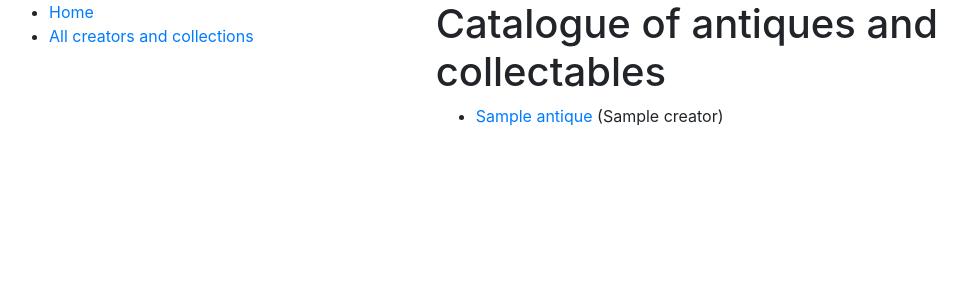
After one commit to jennie6151/inwiththeold, a Django app: page /antiqueProjectApp/Antiques/ in a window 1280 px wide. The commit adds this page. Shown: the top 300 px of the page, without its empty margins (6-973 px from the left). Run offline with Django 3.2, Linux system fonts and the light colour scheme; tables that the repository leaves empty hold one stand-in row (values such as "Sample post"); some libraries are stand-ins or nearby versions.

Commit message:
Antique catalogue/list html added

```diff
--- a/antiqueProjectApp/admin.py
+++ b/antiqueProjectApp/admin.py
@@ -9,4 +9,4 @@ admin.site.register(AntiqueType)
 
 @admin.register(Antique)
 class AntiqueAdmin(admin.ModelAdmin):
-    list_display = ('Antique', 'Creator', 'display_AntiqueType')
+   list_display = ('AntiqueName', 'Creator', 'display_AntiqueType')
--- a/antiqueProjectApp/models.py
+++ b/antiqueProjectApp/models.py
@@ -13,7 +13,7 @@ from django.urls import reverse
 
 class Antique(models.Model):
     """Model representing an antique/collectable/artefact"""
-    Antique = models.CharField(max_length=200)
+    AntiqueName = models.CharField(max_length=200)
 
     Creator = models.ForeignKey('Creator', on_delete=models.SET_NULL, null=True)
 
@@ -26,7 +26,7 @@ class Antique(models.Model):
     Price= models.DecimalField(max_digits=10, decimal_places=2, default=0)
 
     def __str__(self):
-        return self.Antique
+        return self.AntiqueName
 
     def get_absolute_url(self):
         return reverse('antique-detail', args=[str(self.id)])
--- /dev/null
+++ b/antiqueProjectApp/templates/antiqueProjectApp/antique_list.html
@@ -0,0 +1,16 @@
+{% extends "base_generic.html" %}
+
+{% block content %}
+  <h1>Catalogue of antiques and collectables</h1>
+  {% if antique_list %}
+  <ul>
+    {% for Antique in antique_list %}
+      <li>
+        <a href="{{ Antique.get_absolute_url }}">{{ Antique.AntiqueName }}</a> ({{Antique.Creator}})
+      </li>
+    {% endfor %}
+  </ul>
+  {% else %}
+    <p>There are no antiques to see here.</p>
+  {% endif %}
+{% endblock %}
--- a/antiqueProjectApp/templates/base_generic.html
+++ b/antiqueProjectApp/templates/base_generic.html
@@ -18,7 +18,7 @@
                   {% block sidebar %}
                     <ul class="sidebar-nav">
                       <li><a href="{% url 'index' %}">Home</a></li>
-                      <li><a href="">All antiques and collectables</a></li>
+
                       <li><a href="">All creators and collections</a></li>
                     </ul>
                  {% endblock %}
--- a/antiqueProjectApp/urls.py
+++ b/antiqueProjectApp/urls.py
@@ -3,4 +3,6 @@ from . import views
 
 urlpatterns = [
   path('', views.index, name='index'),
+  path('Antiques/', views.AntiqueListView.as_view(), name='antiques'),
+  path('Antique/<int:pk>', views.AntiqueDetailView.as_view(), name='antique-detail'),
 ]
--- a/antiqueProjectApp/views.py
+++ b/antiqueProjectApp/views.py
@@ -15,3 +15,11 @@ def index(request):
     }
 
     return render(request, 'index.html', context=context)
+
+from django.views import generic
+
+class AntiqueListView(generic.ListView):
+    model = Antique
+
+class AntiqueDetailView(generic.DetailView):
+    model = Antique
```
Also changed, not shown: antiqueProjectApp/templates/antiqueProjectApp/antique_detail.html (added, +10 -0 lines), antiqueProjectApp/migrations/0006_auto_20190807_1149.py (added).
